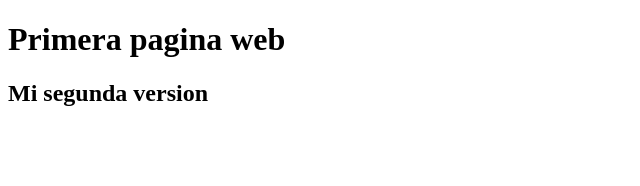
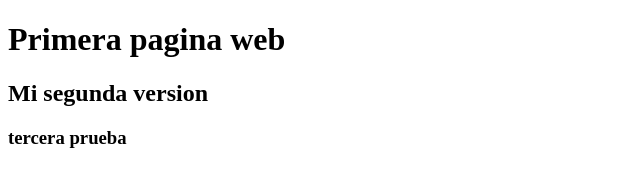
Before and after one commit to wilmercar/Pruebas_Clase, a plain HTML site: page index.html in a window 1280 px wide. Shown: the whole page, without its empty margins (0-640 px from the left). Drawn offline with Linux system fonts and the light colour scheme.

Commit message:
verificar ver3

```diff
--- a/index.html
+++ b/index.html
@@ -9,6 +9,7 @@
 <body>
     <h1>Primera pagina web</h1>
     <h2>Mi segunda version</h2>
+    <h3>tercera prueba</h3>
 
 </body>
 </html>
```
